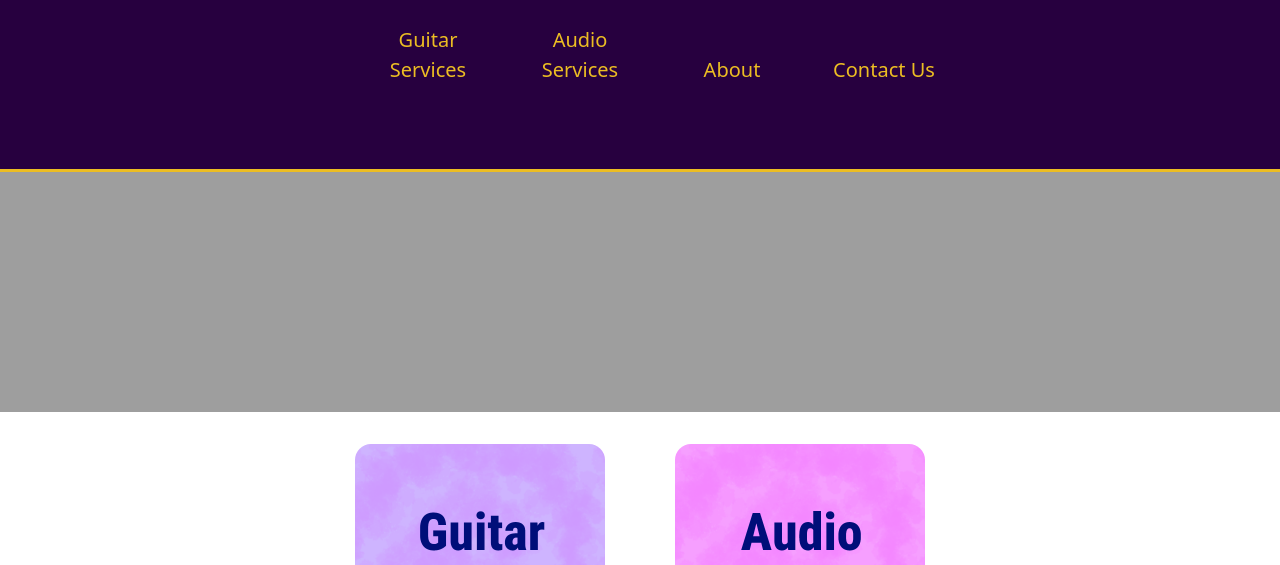
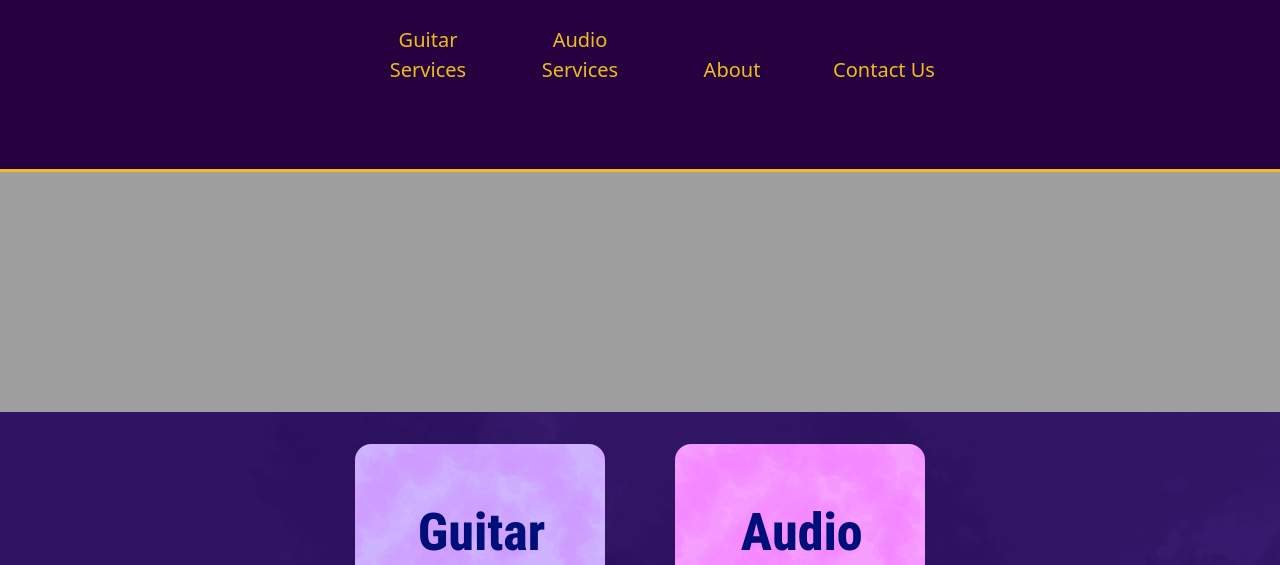
Before and after one commit to AlexVancil/WadeBrothers, a plain HTML site: page Docs/index.html in a window 1280 px wide. Shown: the part 235-800 px from the top of the page. Drawn offline with nearby package versions, Linux system fonts and the light colour scheme; the site is published under a folder, as on GitHub Pages, so addresses that start at the root find nothing; a web font is replaced by a local one.

Commit message:
Update styling_gen.css

```diff
--- a/Docs/styling_gen.css
+++ b/Docs/styling_gen.css
@@ -6,7 +6,7 @@ body{
     overflow-x: hidden;
 }
 body, .wrapper{
-    background: url(/Assets/BG_Body.png);
+    background: url(../Assets/BG_Body.png);
 }
 
 h1, h2{
```
